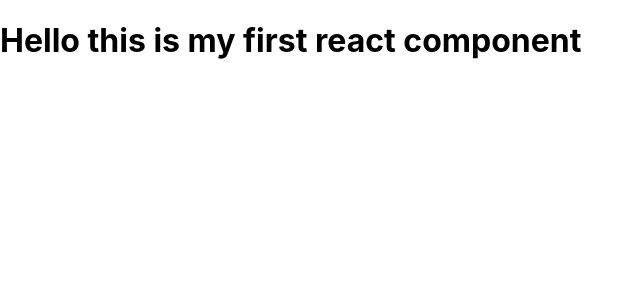
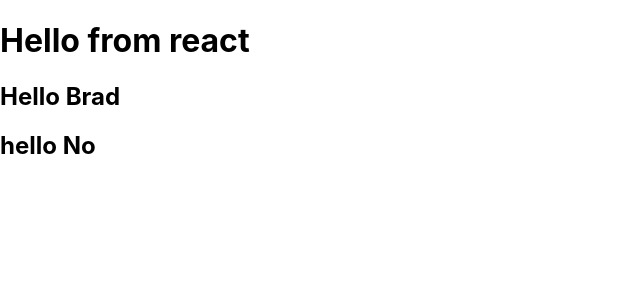
Before and after one commit to sarwarsunjid/react-task-tracker, a React (Create React App) app: page / in a window 1280 px wide. Shown: the top 300 px of the page, without its empty margins (0-643 px from the left). Built offline with nearby package versions, Linux system fonts and the light colour scheme.

Commit message:
Expressions in JSX

```diff
--- a/src/App.js
+++ b/src/App.js
@@ -1,8 +1,15 @@
+// Every return has a single element
+//jsx expression must have a single element
+//basic example of jsx expression
+const name ="Brad";
+const x = false;
 
 function App() {
   return (
     <div className="App">
-      <h1>Hello this is my first react component</h1>
+      <h1>Hello from react</h1>
+      <h2>Hello {name}</h2>
+      <h2>hello {x ? "Yes" : "No"}</h2>
     </div>
   );
 }
```
